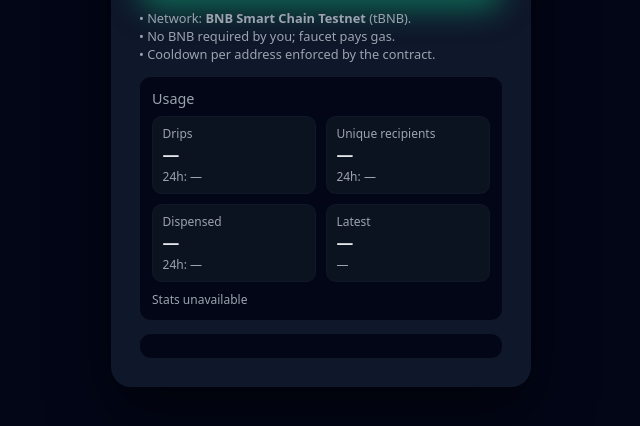
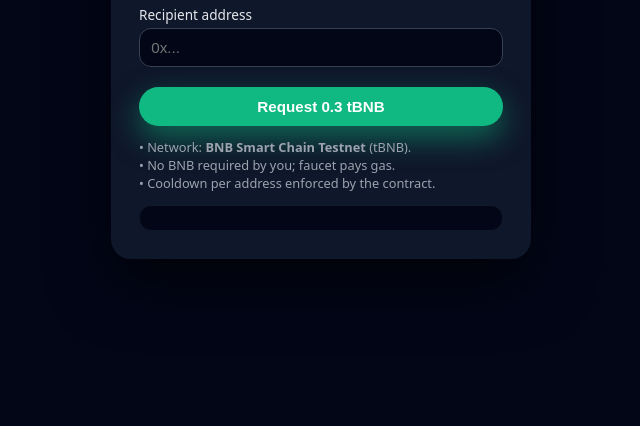
Before and after one commit to MatusKysel/hackathon-faucet, a website: page index.html in a window 1280 px wide. Shown: the part 320-746 px from the top of the page, without its empty margins (319-959 px from the left). Drawn offline with Linux system fonts and the light colour scheme; no server answers.

Commit message:
chore: revert the stats

```diff
--- a/index.html
+++ b/index.html
@@ -82,34 +82,7 @@
       color: #9ca3af;
       margin-top: .75rem;
     }
-    .stats {
-      margin-top: .75rem;
-      background: #020617;
-      border: 1px solid #111827;
-      border-radius: .75rem;
-      padding: .75rem;
-    }
-    .stats-title {
-      margin: 0 0 .5rem;
-      font-size: .9rem;
-      color: #9ca3af;
-    }
-    .stats-row {
-      display: grid;
-      grid-template-columns: 1fr 1fr;
-      gap: .6rem;
-      margin-bottom: .6rem;
-    }
-    .stat {
-      background: #0b1220;
-      border: 1px solid #111827;
-      border-radius: .6rem;
-      padding: .5rem .6rem;
-    }
-    .stat .label { color: #9ca3af; font-size: .75rem; }
-    .stat .value { font-size: 1.05rem; font-weight: 700; }
-    .stat .subvalue { color: #9ca3af; font-size: .75rem; margin-top: .2rem; }
-    .stats-note { color: #9ca3af; font-size: .75rem; margin: 0; }
+
     .log {
       margin-top: .75rem;
       font-size: .85rem;
@@ -158,50 +131,13 @@
       • Cooldown per address enforced by the contract.
     </p>
 
-    <div class="stats" id="stats">
-      <p class="stats-title">Usage</p>
-      <div class="stats-row">
-        <div class="stat">
-          <div class="label">Drips</div>
-          <div class="value" id="stat-drips-total">—</div>
-          <div class="subvalue">24h: <span id="stat-drips-24h">—</span></div>
-        </div>
-        <div class="stat">
-          <div class="label">Unique recipients</div>
-          <div class="value" id="stat-unique-total">—</div>
-          <div class="subvalue">24h: <span id="stat-unique-24h">—</span></div>
-        </div>
-      </div>
-      <div class="stats-row">
-        <div class="stat">
-          <div class="label">Dispensed</div>
-          <div class="value" id="stat-amount-total">—</div>
-          <div class="subvalue">24h: <span id="stat-amount-24h">—</span></div>
-        </div>
-        <div class="stat">
-          <div class="label">Latest</div>
-          <div class="value" id="stat-latest">—</div>
-          <div class="subvalue" id="stat-latest-time"> </div>
-        </div>
-      </div>
-      <p class="stats-note" id="stats-note"></p>
-    </div>
-
     <div id="log" class="log" aria-live="polite" aria-atomic="false"></div>
   </div>
 
 <script>
   const btn = document.getElementById("btn");
   const logEl = document.getElementById("log");
-  const dripsTotalEl = document.getElementById("stat-drips-total");
-  const drips24hEl = document.getElementById("stat-drips-24h");
-  const uniqueTotalEl = document.getElementById("stat-unique-total");
-  const unique24hEl = document.getElementById("stat-unique-24h");
-  const amountTotalEl = document.getElementById("stat-amount-total");
-  const amount24hEl = document.getElementById("stat-amount-24h");
-  const latestEl = document.getElementById("stat-latest");
-  const latestTimeEl = document.getElementById("stat-latest-time");
-  const statsNoteEl = document.getElementById("stats-note");
+
 
   function shortenAddress(addr) {
     return addr ? addr.slice(0, 6) + "…" + addr.slice(-4) : "";
@@ -229,48 +165,7 @@
     return /^0x[a-fA-F0-9]{40}$/.test(addr);
   }
 
-  async function fetchJSON(url) {
-    const res = await fetch(url);
-    const text = await res.text();
-    let data;
-    try { data = JSON.parse(text); } catch { throw new Error(text); }
-    if (!res.ok) throw new Error(data.error || text);
-    return data;
-  }
 
-  function setStatsLoading() {
-    dripsTotalEl.textContent = uniqueTotalEl.textContent = amountTotalEl.textContent = "…";
-    drips24hEl.textContent = unique24hEl.textContent = amount24hEl.textContent = "…";
-    latestEl.textContent = latestTimeEl.textContent = "…";
-    statsNoteEl.textContent = "";
-  }
-
-  async function refreshStats() {
-    try {
-      setStatsLoading();
-      const [all, day] = await Promise.all([
-        fetchJSON("/api/stats"),
-        fetchJSON("/api/stats?hours=24"),
-      ]);
-
-      dripsTotalEl.textContent = String(all.totalDrips ?? "0");
-      uniqueTotalEl.textContent = String(all.uniqueRecipients ?? "0");
-      amountTotalEl.textContent = (all.totalAmount ? (all.totalAmount + " tBNB") : "0 tBNB");
-
-      drips24hEl.textContent = String(day.totalDrips ?? "0");
-      unique24hEl.textContent = String(day.uniqueRecipients ?? "0");
-      amount24hEl.textContent = (day.totalAmount ? (day.totalAmount + " tBNB") : "0 tBNB");
-
-      latestEl.textContent = all.latestBlock ? `Block ${all.latestBlock}` : "—";
-      latestTimeEl.textContent = all.latestTimestamp ? new Date(all.latestTimestamp * 1000).toLocaleString() : "";
-    } catch (err) {
-      dripsTotalEl.textContent = uniqueTotalEl.textContent = amountTotalEl.textContent = "—";
-      drips24hEl.textContent = unique24hEl.textContent = amount24hEl.textContent = "—";
-      latestEl.textContent = latestTimeEl.textContent = "—";
-      statsNoteEl.textContent = "Stats unavailable";
-      console.warn("Stats error:", err);
-    }
-  }
 
   btn.addEventListener("click", async () => {
     const to = document.getElementById("addr").value.trim();
@@ -298,8 +193,7 @@
         const explorer = "https://testnet.bscscan.com/tx/" + data.hash;
         const html = `Sent <b>0.3 tBNB</b> to <code>${shortenAddress(to)}</code> — <a href="${explorer}" target="_blank" rel="noopener">View on BscScan</a>`;
         log(html, "success", { html: true });
-        // Update usage stats after a successful drip
-        refreshStats();
+
       }
     } catch (err) {
       console.error(err);
@@ -310,9 +204,7 @@
     }
   });
 
-  // Initial stats load + periodic refresh
-  refreshStats();
-  setInterval(refreshStats, 60_000);
+
 </script>
 </body>
 </html>
```
Also changed, not shown: api/stats.js (deleted, +0 -96 lines), api/drip.js (line endings or trailing spaces), vercel.json.
